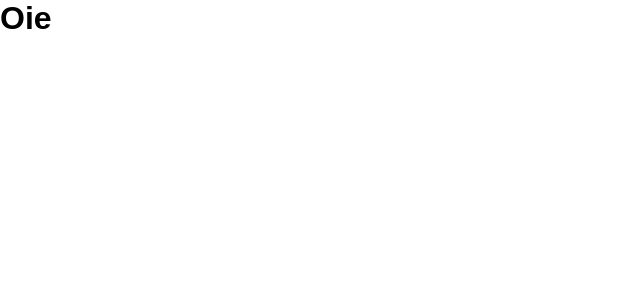
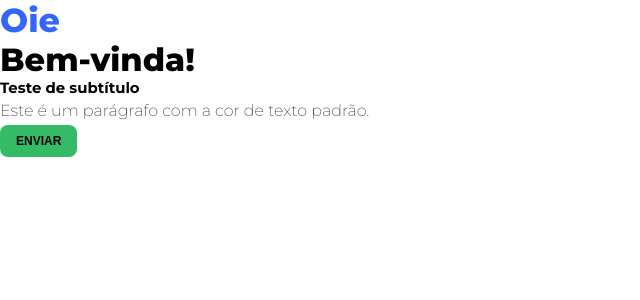
Before and after one commit to Cristiane-Pereira/fgts-anniversary-withdrawal, a Next.js app: page / in a window 1280 px wide. Shown: the top 300 px of the page, without its empty margins (0-640 px from the left). Built offline with nearby package versions, Linux system fonts and the light colour scheme.

Commit message:
Add estilos globais no projeto de fontes, peso e cores padrão

```diff
--- a/src/app/layout.js
+++ b/src/app/layout.js
@@ -1,25 +1,21 @@
-import { Geist, Geist_Mono } from "next/font/google";
+import { Montserrat } from "next/font/google";
 import "../assets/styles/globals.css";
 
-const geistSans = Geist({
-  variable: "--font-geist-sans",
+const montserrat = Montserrat({
+  variable: "--font-montserrat",
   subsets: ["latin"],
-});
-
-const geistMono = Geist_Mono({
-  variable: "--font-geist-mono",
-  subsets: ["latin"],
+  weight: ["100", "200", "300", "400", "500", "600", "700", "800", "900"],
 });
 
 export const metadata = {
-  title: "Create Next App",
-  description: "Generated by create next app",
+  title: "Saque-aniversário FGTS",
+  description: "O projeto calcula o valor do saque-aniversário do FGTS com base no saldo e no mês de aniversário do usuário.",
 };
 
 export default function RootLayout({ children }) {
   return (
-    <html lang="en">
-      <body className={`${geistSans.variable} ${geistMono.variable}`}>
+    <html lang="pt-BR">
+      <body className={`${montserrat.variable}`}>
         {children}
       </body>
     </html>
--- a/src/app/page.js
+++ b/src/app/page.js
@@ -1,7 +1,11 @@
 export default function Home() {
   return (
     <div>
-      <h1>Oie</h1>
+      <h1 className="title-primary">Oie</h1>
+      <h2 className="title-secondary">Bem-vinda!</h2>
+      <h3 className="subtitle">Teste de subtítulo</h3>
+      <p>Este é um parágrafo com a cor de texto padrão.</p>
+      <button className="btn-primary">Enviar</button>
     </div>
   );
 }
--- a/src/assets/styles/globals.css
+++ b/src/assets/styles/globals.css
@@ -1,14 +1,81 @@
-body {
-  font-family: Arial, Helvetica, sans-serif;
+/* ==========================
+   🎨 Color Variables
+========================== */
+:root {
+  --color-primary: rgba(51, 102, 255, 1);
+  --color-secondary: rgba(51, 187, 102, 1);
+  --color-black: rgba(0, 0, 0, 1);
+  --color-text-light: rgba(0, 0, 0, 0.8);
 }
 
+/* ==========================
+   🌐 Global Styles
+========================== */
 * {
   box-sizing: border-box;
   padding: 0;
   margin: 0;
 }
 
-a {
-  color: inherit;
-  text-decoration: none;
+body {
+  font-family: "Montserrat", sans-serif !important;
 }
+
+/* ==========================
+   📝 Typography
+========================== */
+
+/* Title Variable */
+.title-primary {
+  --tw-text-opacity: 1;
+  color: var(--color-primary);
+  font-weight: 800;
+  font-size: 2.08rem;
+}
+
+/* Section Title */
+.title-secondary {
+  color: var(--color-black);
+  font-weight: 800;
+  font-size: 2rem;
+}
+
+/* Subtitle */
+.subtitle {
+  --tw-text-opacity: 1;
+  color: var(--color-black);
+  font-weight: 700;
+  font-size: 0.93rem;
+}
+
+/* ==========================
+   📌 Text Elements
+========================== */
+p,
+span {
+  color: var(--color-text-light);
+  font-weight: 200;
+  font-size: 1rem;
+  line-height: 1.75rem;
+}
+
+/* ==========================
+   🔘 Buttons
+========================== */
+.btn-primary {
+  --tw-bg-opacity: 1;
+  background-color: var(--color-secondary);
+  border-radius: 0.5rem;
+  text-transform: uppercase;
+  font-weight: 700;
+  font-size: 0.75rem;
+  line-height: 1rem;
+  padding: 0.5rem 1rem;
+  border: none;
+  cursor: pointer;
+  transition: background-color 0.2s ease;
+}
+
+.btn-primary:hover {
+  background-color: rgba(34, 153, 85, 1);
+}
```
